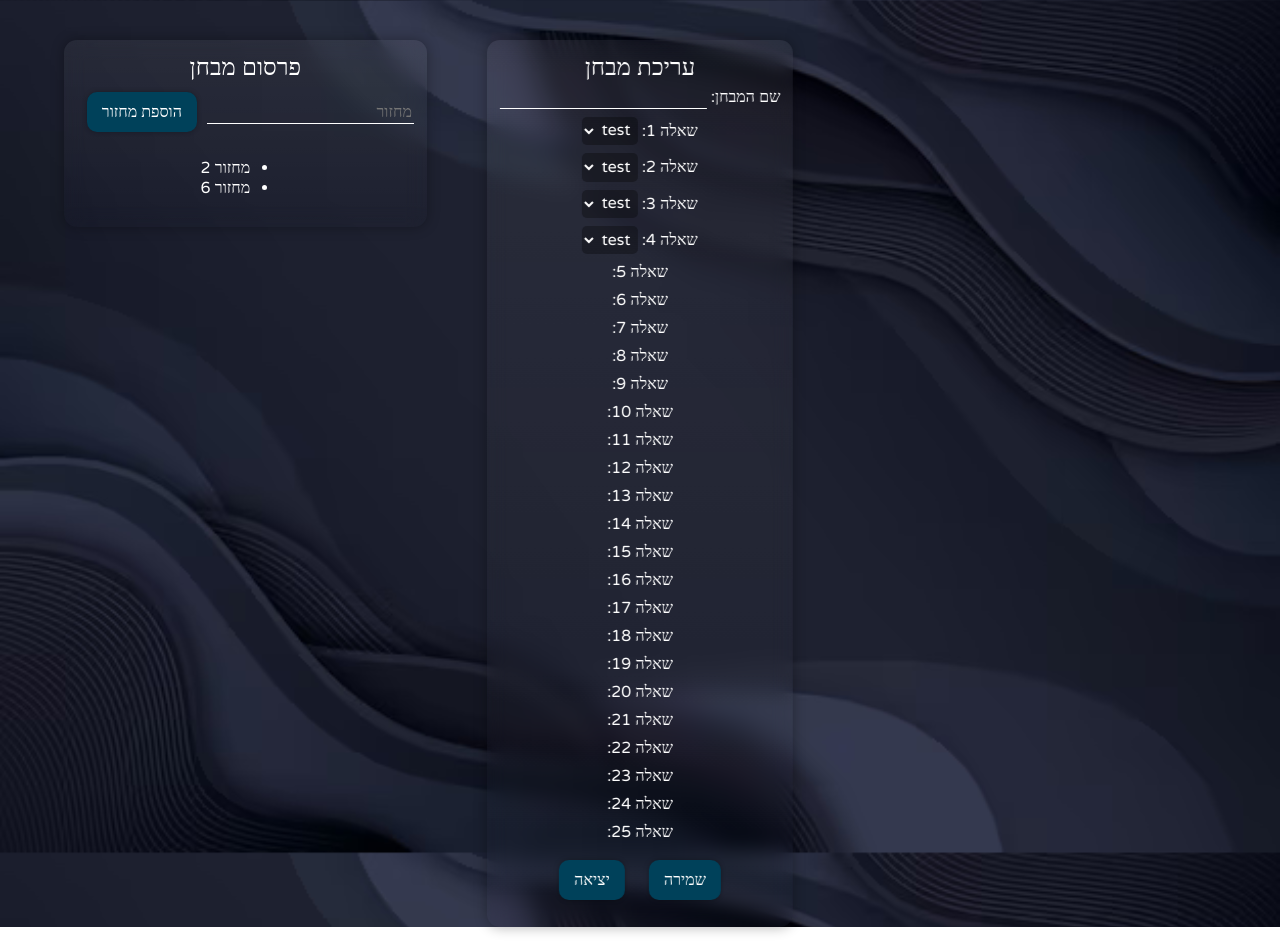
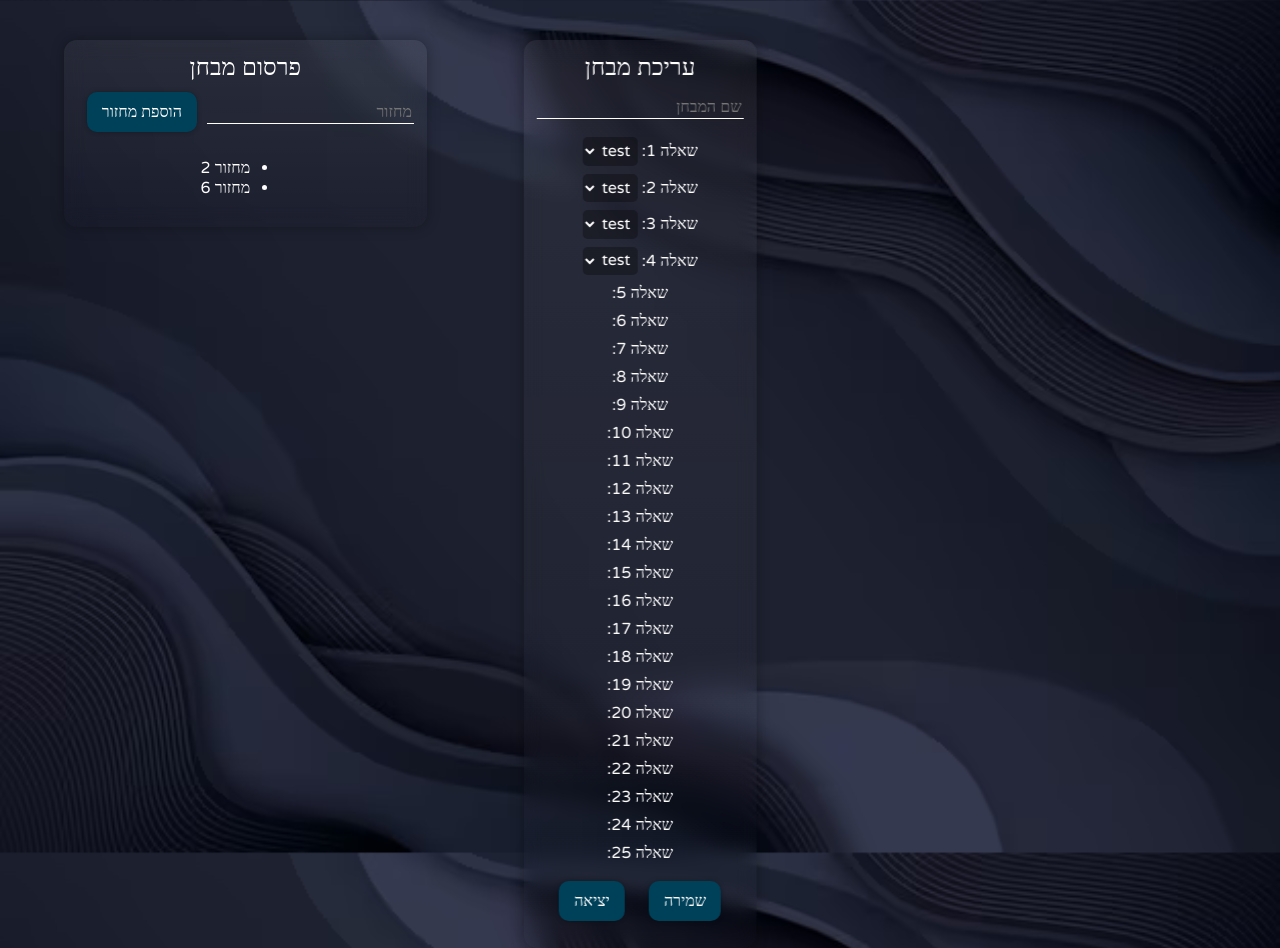
Before and after one commit to Tzabarpho/radio, a plain HTML site: page edit-quiz.html in a window 1280 px wide. Before the commit the page ends 927 px from the top, so only its background shows below. Drawn offline with Linux system fonts and the light colour scheme.

Commit message:
various edits

```diff
--- a/edit-quiz.css
+++ b/edit-quiz.css
@@ -10,13 +10,6 @@
 
 .edit-quiz span {
     margin: 0.5vh 0;
-}
-
-input {
-    border: none;
-    outline: none;
-    background-color: transparent;
-    border-bottom: 1px solid white;
 }
 
 select {
--- a/edit-quiz.html
+++ b/edit-quiz.html
@@ -10,7 +10,7 @@
 <body>
     <div class="card edit-quiz">
         עריכת מבחן
-        <span>שם המבחן: <input type="text"></span>
+        <span><input type="text" placeholder="שם המבחן"></span>
         <span>שאלה 1: <select>
             <option>test</option>
             <option>yes</option>
@@ -56,7 +56,7 @@
 
     <div class="card publish-quiz">
         פרסום מבחן
-        <span><input placeholder="מחזור"><button>הוספת מחזור</button></span>
+        <span><input placeholder="מחזור" type="text"><button>הוספת מחזור</button></span>
         <ul>
             <li>מחזור 2</li>
             <li>מחזור 6</li>
--- a/login.css
+++ b/login.css
@@ -7,10 +7,5 @@
 }
 
 input {
-    background-color: transparent;
-    outline: none;
-    border: none;
-    margin: 5% auto;
     width: 80%;
-    border-bottom: 1px solid white;
 }
--- a/style.css
+++ b/style.css
@@ -54,3 +54,11 @@ button.disabled, button:disabled {
     opacity: 0.5;
     cursor: default;
 }
+
+input[type=text], input[type=password] {
+    background-color: transparent;
+    outline: none;
+    border: none;
+    margin: 5% auto;
+    border-bottom: 1px solid white;
+}
```
